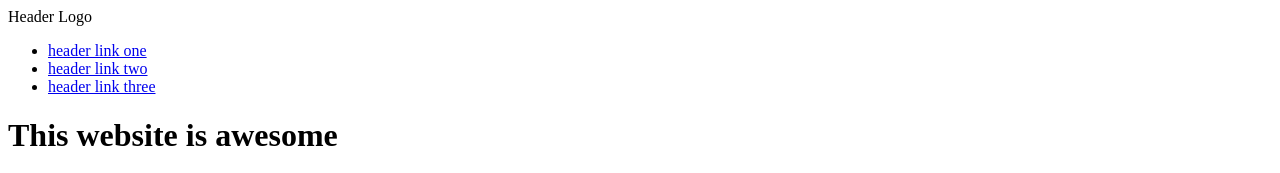
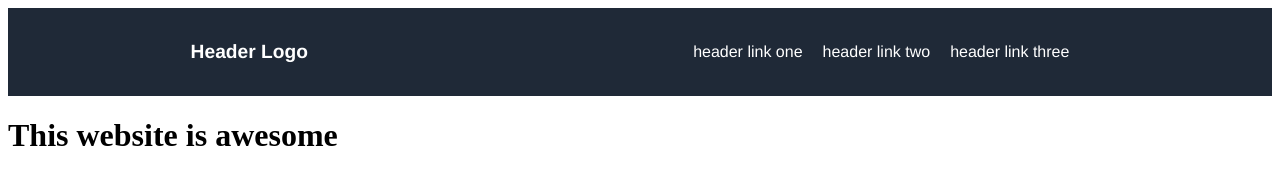
Before and after one commit to hiticasj/firstwebsite, a plain HTML site: page firstwebsite.html in a window 1280 px wide. Shown: the top 173 px of the page. Drawn offline with Linux system fonts and the light colour scheme.

Commit message:
CSS for Header

```diff
--- a/firstwebsite.css
+++ b/firstwebsite.css
@@ -0,0 +1,41 @@
+.headercontainer {
+    display: flex;
+    flex-wrap: wrap;
+    flex-direction: column;
+    font-family:'Helvetica', Tahoma, Geneva, sans-serif;
+}
+
+.header {
+    background-color: #1F2937;
+    display: flex;
+    flex-wrap: wrap;
+    justify-content: space-around;
+    color: white;
+    align-items: center;
+}
+
+ul {
+    list-style: none;
+    margin: 10px;
+    padding: 10px;
+    display: flex;
+     align-self: flex-end;
+     gap: 20px;
+}
+
+a {
+    text-decoration: none;
+    color: white;
+
+}
+
+li {
+    align-items: flex-end;
+    display: flex;
+    margin-bottom: 15px;
+    margin-top: 15px;
+}
+
+.left {
+    font-size: larger;
+}
--- a/firstwebsite.html
+++ b/firstwebsite.html
@@ -12,7 +12,7 @@
     <div class="headercontainer">
     <div class="header">
         <div class="left">
-            <div class="logo">Header Logo</div>
+            <div class="logo"><b>Header Logo</b></div>
             </div>
             <div class="right">
                 <ul class="links">
```
